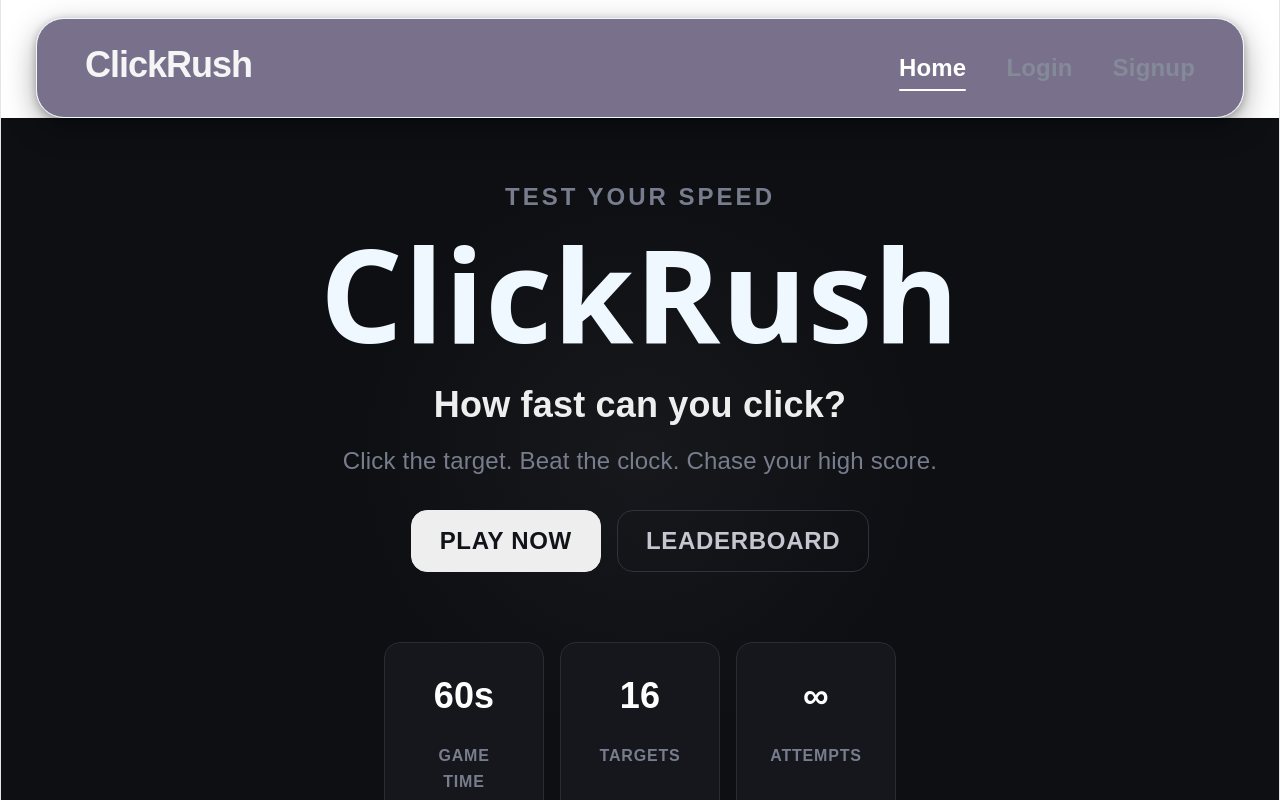
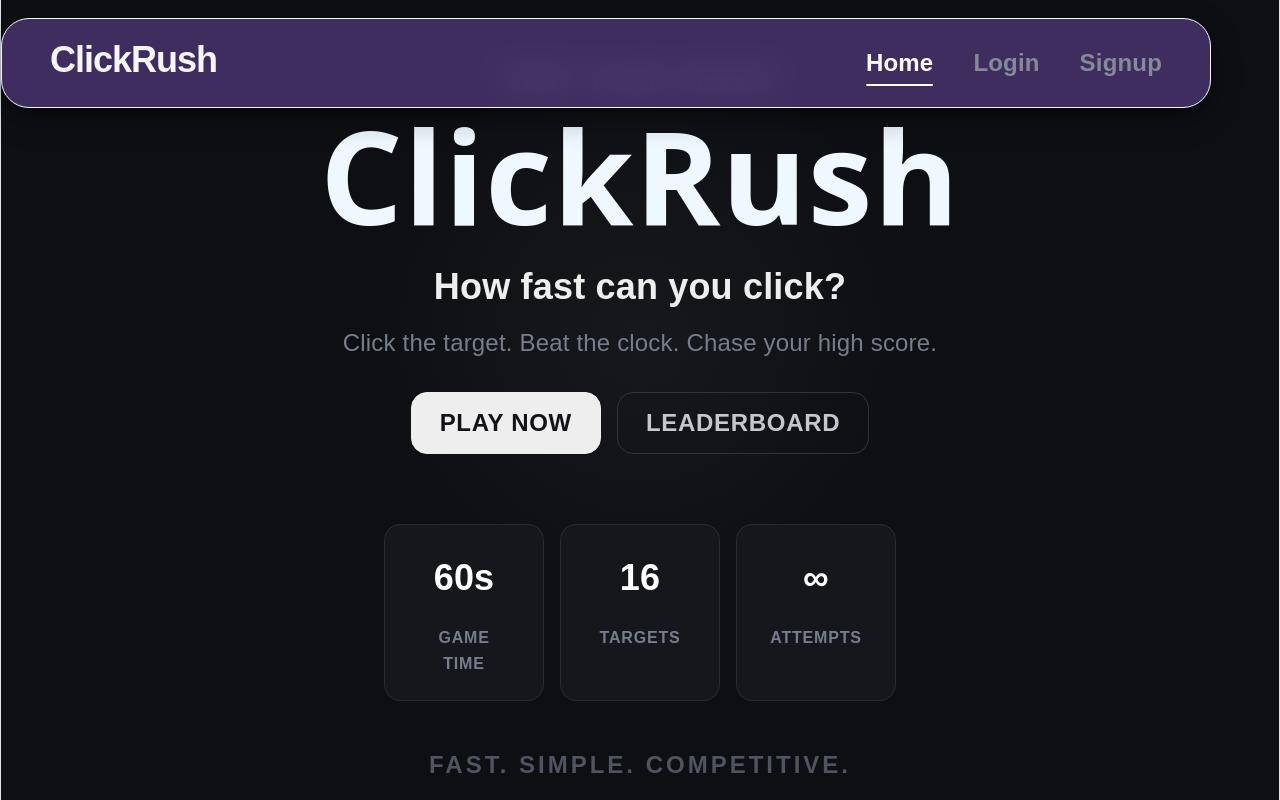
Before and after one commit to mansiey/FullStack-Projects, a React app in the folder 1. ClickRush/Frontend/: page / in a window 1280 px wide. Shown: the top 800 px of the page. Built offline with nearby package versions, Linux system fonts and the light colour scheme; the HTML template or start-up script is replaced by a standard one; a web font is replaced by a local one.

Commit message:
set navbar position

```diff
--- a/1. ClickRush/Frontend/src/components/Navbar.css
+++ b/1. ClickRush/Frontend/src/components/Navbar.css
@@ -2,22 +2,17 @@
 
 
 .navbar {
-    position: relative;
+    position: absolute;
     z-index: 100;
-
     width: calc(100% - 70px);
-    min-height: 100px;
-
+    min-height: 80px;
     box-sizing: border-box;
-
     margin: 18px auto 0;
     padding: 28px 48px;
-
     display: flex;
     align-items: center;
     justify-content: space-between;
-
-    background: rgba(77, 64, 102, 0.749);
+    background: rgba(80, 57, 122, 0.749);
 
     border: 1px solid aliceblue;
     border-radius: 28px;
```
